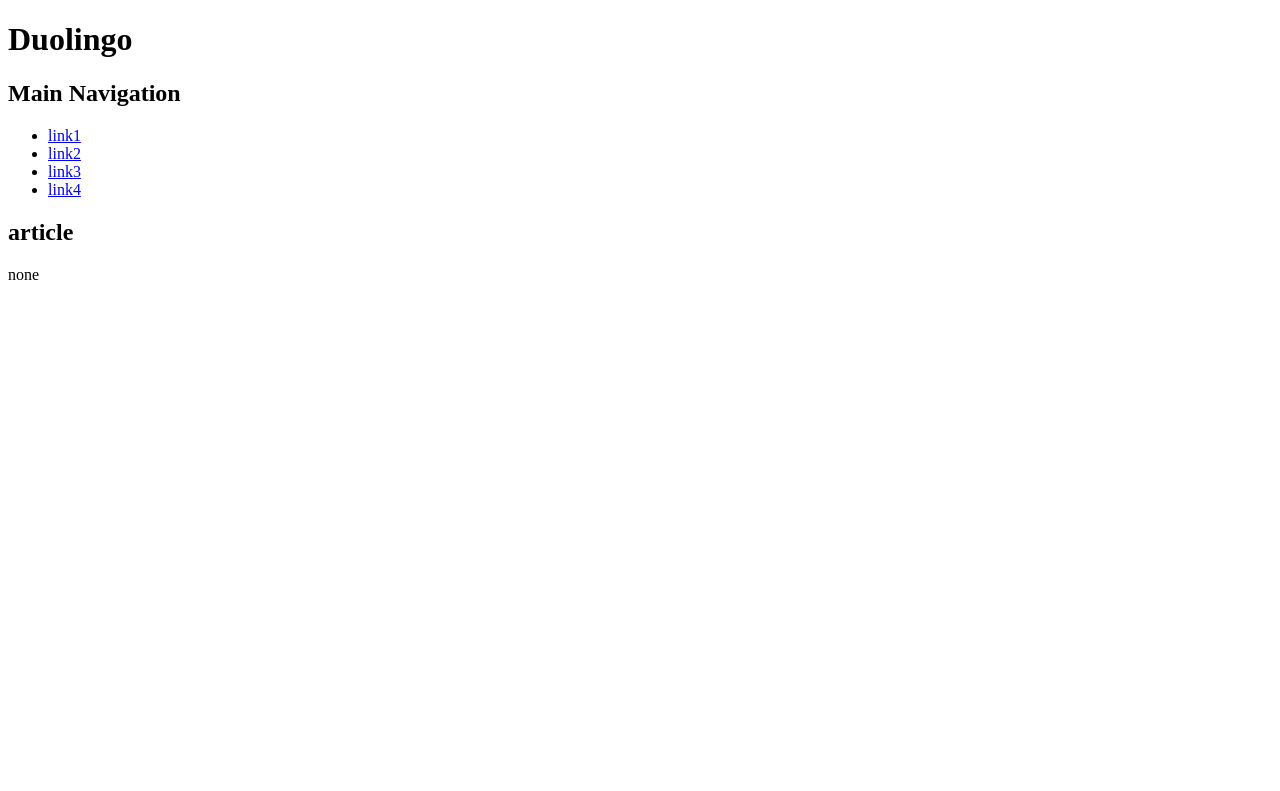
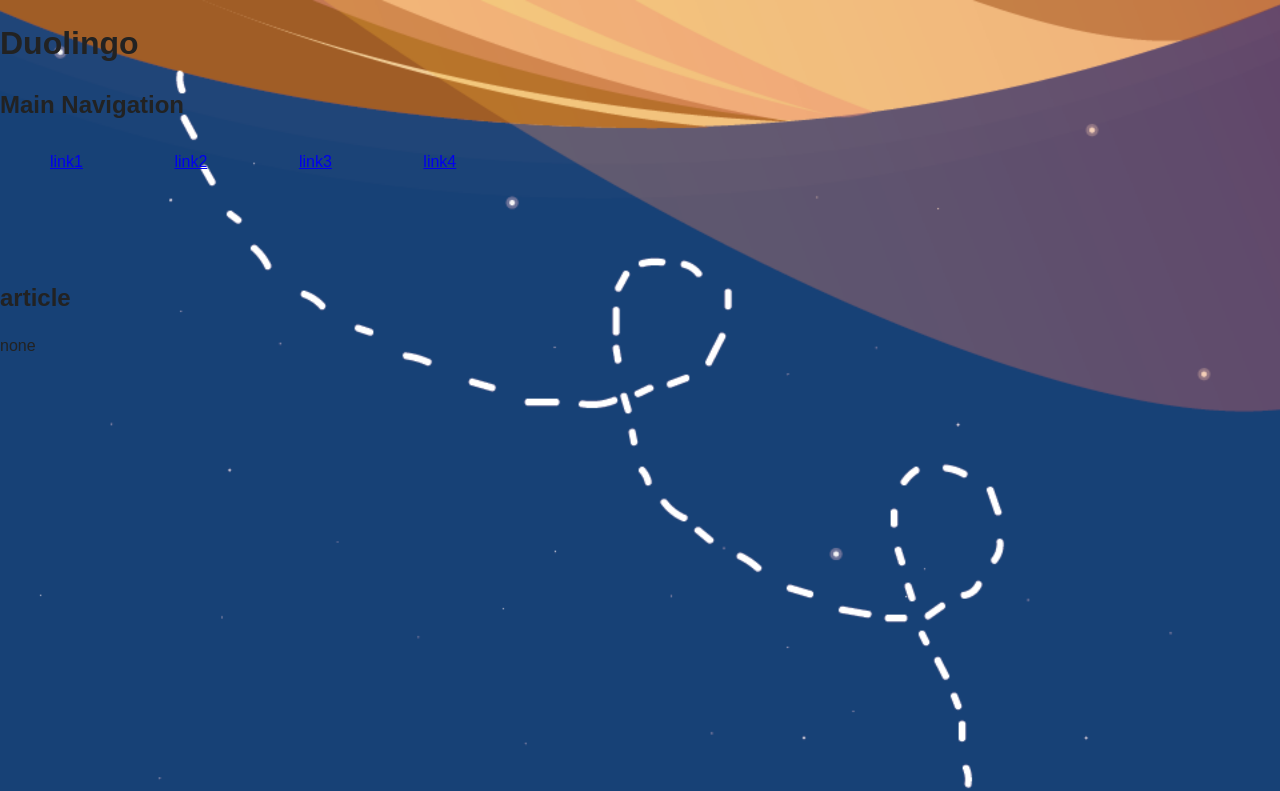
Before and after one commit to 17kiwis/faux-company, a plain HTML site: page index.html in a window 1280 px wide. Shown: the top 791 px of the page. Drawn offline with Linux system fonts and the light colour scheme.

Commit message:
backgrounds and simple layout

```diff
--- a/index.html
+++ b/index.html
@@ -4,8 +4,9 @@
     <head>
         <meta charset="utf-8">
         <title>Duolingo</title>
-        <link href="css/web-style.css" rel="stylesheet">
+        <link href="css/main.css" rel="stylesheet">
     </head>
+    <dev class="background">
     <body>
             <header class="left web">
                 <h1>Duolingo</h1>
@@ -27,4 +28,6 @@
 
         </section>
     </body>
+    </dev>
+    <!-- end dev -->
 </html>
--- a/scss/_base.scss
+++ b/scss/_base.scss
@@ -1,10 +1,19 @@
-@import 'icon/*.png';
-@include all-icon-sprites;
+// @import 'icon/*.png';
+// @include all-icon-sprites;
 
 i {
     height: 100px;
     width: 100px;
     display: inline-block;
+}
+
+body {
+  background-image: url("../img/duo-bg.png");
+
+  background-size: cover;
+
+  width: 960px;
+  height: 1500px;
 }
 
 li {
```
Also changed, not shown: css/main.css, scss/_grids.scss (line endings or trailing spaces).
